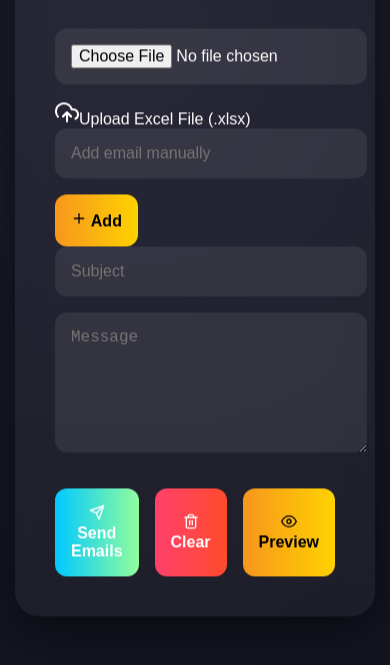
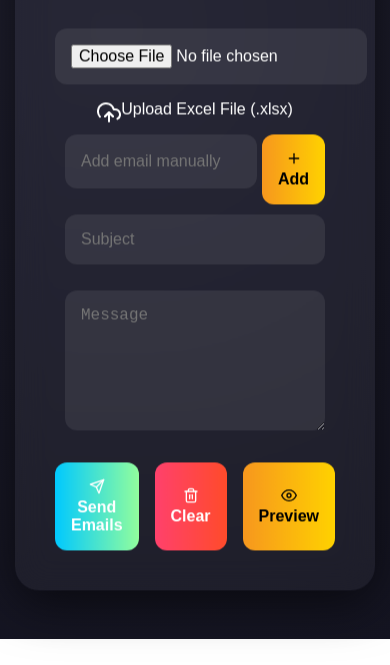
Before and after one commit to Umesh-Dayananda13/BulkMailer-Pro, a React app in the folder client/: page / in a window 390 px wide. Shown: the part 233-898 px from the top of the page. After the commit the page ends 872 px from the top, so only its background shows below. Built offline with nearby package versions, Linux system fonts and the light colour scheme; some packages are replaced by stand-ins of ours.

Commit message:
madechanges

```diff
--- a/client/src/App.css
+++ b/client/src/App.css
@@ -26,21 +26,31 @@
 }
 
 @keyframes floatCard {
-  0% { transform: translateY(0px); }
-  50% { transform: translateY(-10px); }
-  100% { transform: translateY(0px); }
+  0% {
+    transform: translateY(0px);
+  }
+
+  50% {
+    transform: translateY(-10px);
+  }
+
+  100% {
+    transform: translateY(0px);
+  }
 }
 
 h1 {
   font-size: 3rem;
   background: linear-gradient(45deg, #0ff, #f0f);
   -webkit-background-clip: text;
+  background-clip: text;
   -webkit-text-fill-color: transparent;
   text-align: center;
   margin-bottom: 2rem;
 }
 
-input, textarea {
+input,
+textarea {
   background: rgba(255, 255, 255, 0.08);
   border: none;
   color: white;
@@ -52,7 +62,8 @@
   transition: all 0.3s ease;
 }
 
-input:focus, textarea:focus {
+input:focus,
+textarea:focus {
   outline: none;
   box-shadow: 0 0 0 2px #00ffff66;
 }
@@ -78,6 +89,7 @@
 .send-btn {
   background: linear-gradient(to right, #00c9ff, #92fe9d);
 }
+
 .send-btn:hover {
   box-shadow: 0 0 20px #00ffdd;
 }
@@ -85,6 +97,7 @@
 .clear-btn {
   background: linear-gradient(to right, #ff416c, #ff4b2b);
 }
+
 .clear-btn:hover {
   box-shadow: 0 0 20px #ff4d4d;
 }
@@ -93,6 +106,7 @@
   background: linear-gradient(to right, #f7971e, #ffd200);
   color: black;
 }
+
 .preview-btn:hover {
   box-shadow: 0 0 20px #ffdc73;
 }
@@ -123,6 +137,7 @@
 .list-container::-webkit-scrollbar {
   width: 6px;
 }
+
 .list-container::-webkit-scrollbar-thumb {
   background: #00ffff;
   border-radius: 10px;
@@ -135,3 +150,23 @@
   border-radius: 12px;
   border-left: 4px solid #ffc107;
 }
+
+@media screen and (max-width: 600px) {
+  #upload-section {
+    display: flex;
+    justify-content: center;
+  }
+
+  .upload-content {
+    display: flex;
+
+    justify-content: center;
+  }
+  .input-group {
+    display: flex;
+    justify-content: center;
+    gap: 5px;
+    margin: 10px;
+  }
+
+}
--- a/client/src/index.js
+++ b/client/src/index.js
@@ -134,7 +134,7 @@ function App() {
       <div className="card">
         <h1>BulkMailer Pro</h1>
 
-        <div className="upload-section">
+        <div className="upload-section"id="upload-section" >
           <label className="file-upload">
             <input type="file" onChange={handleFileUpload} />
             <div className="upload-content">
@@ -147,7 +147,7 @@ function App() {
           </label>
         </div>
 
-        <div className="input-group">
+        <div className="input-group" >
           <input
             type="text"
             placeholder="Add email manually"
```
